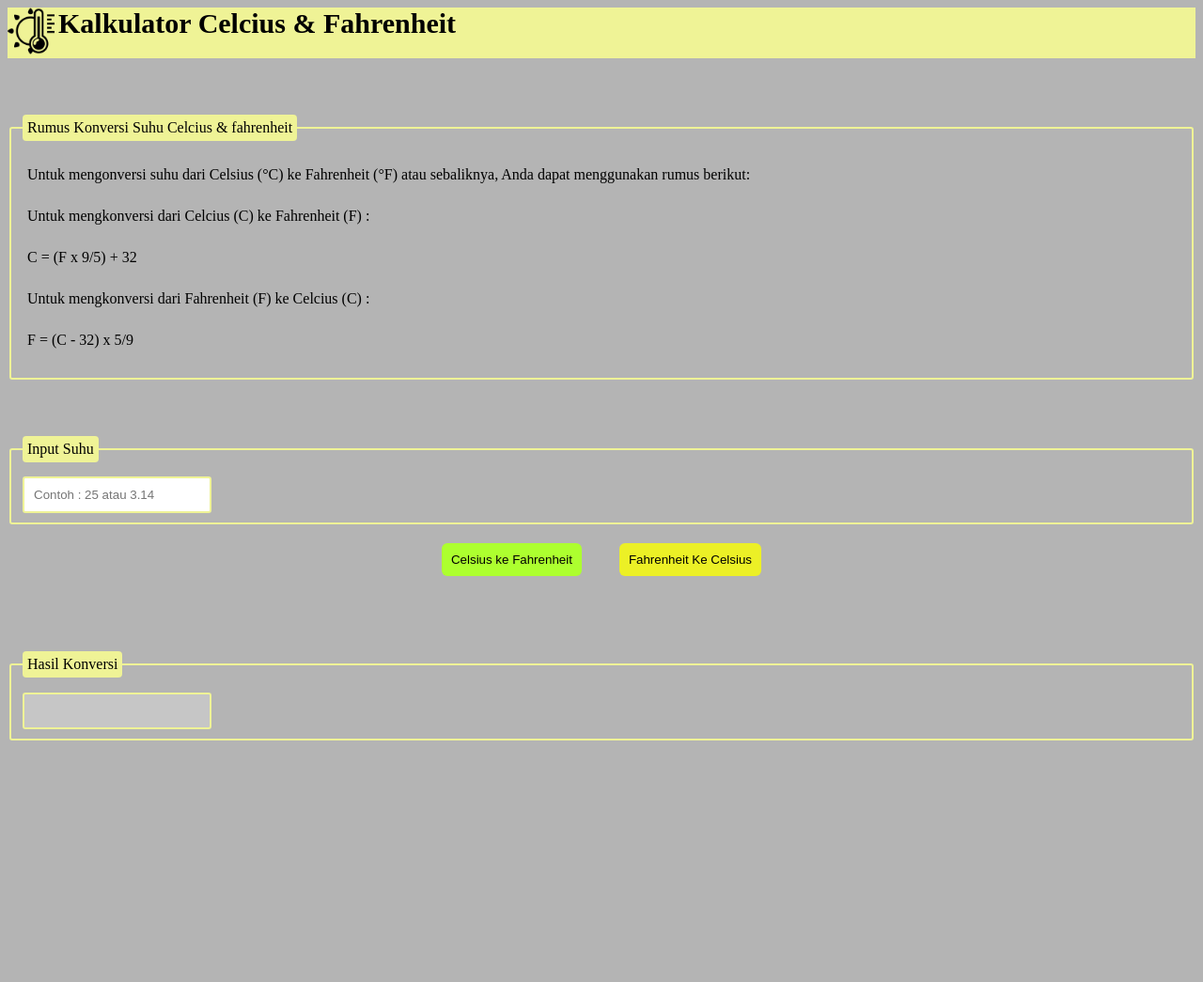
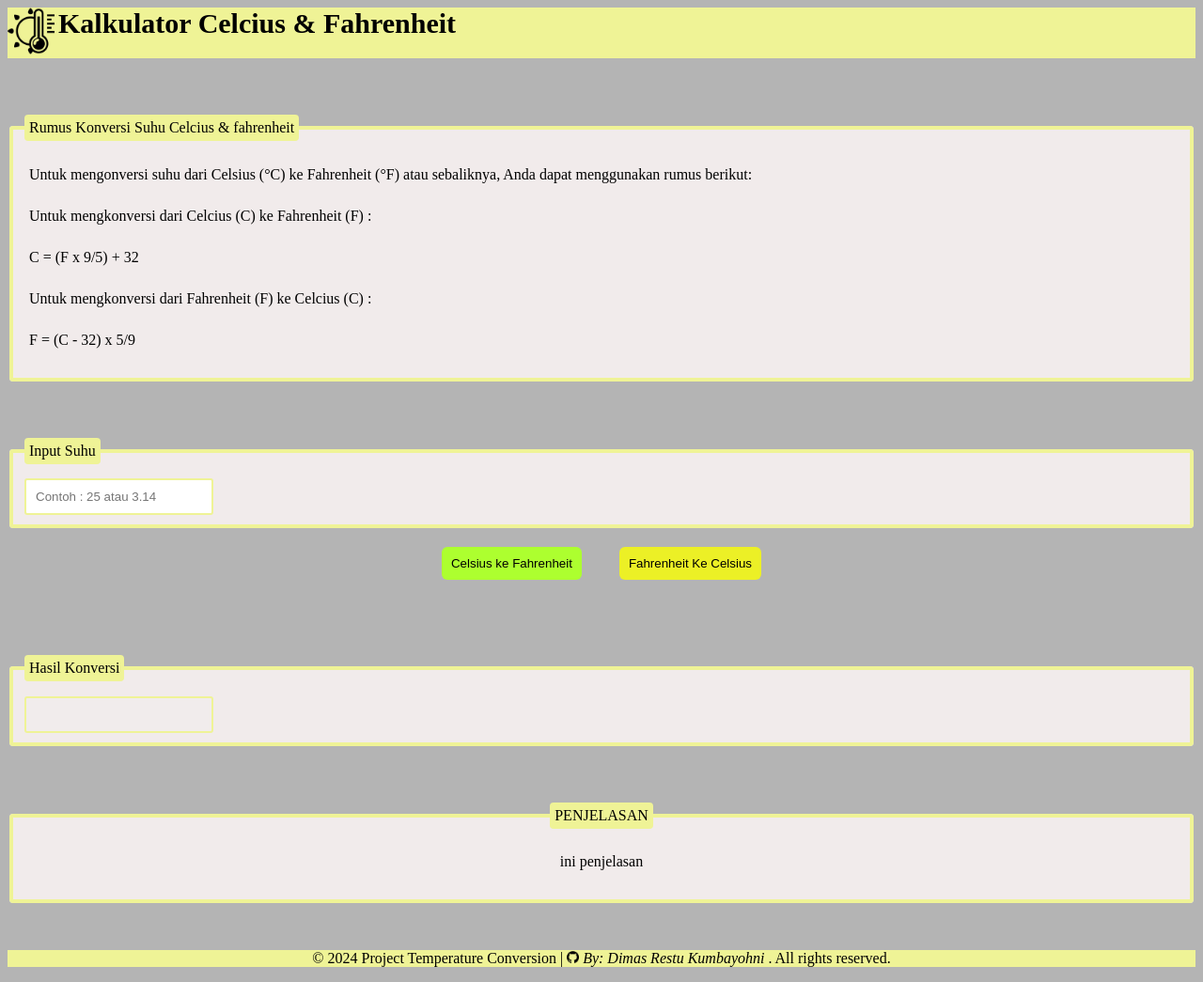
Before and after one commit to revou-fundamental-course/5-feb-24-DimsRK, a plain HTML site: page index.html in a window 1280 px wide. Shown: the whole page at 94% size. Before the commit the page ends 800 px from the top, so only its background shows below. Drawn offline with Linux system fonts and the light colour scheme.

```diff
--- a/CSS/style.css
+++ b/CSS/style.css
@@ -1,5 +1,25 @@
 header {
     background-color: #EFF396;
+}
+
+footer {
+    background-color: #EFF396;
+    text-align: center;
+}
+
+footer>p>a {
+    text-decoration: none;
+    font-style: italic;
+    color: black;
+}
+
+footer>p>a:hover {
+    font-weight: bolder;
+    cursor: pointer;
+}
+
+footer>p>a:active {
+    color: grey;
 }
 
 body {
@@ -14,12 +34,13 @@ header>h3 {
 
 fieldset {
     margin-top: 60px;
-    border: #EFF396 solid 2px;
-    border-radius: 3px;
-    -webkit-border-radius: 3px;
-    -moz-border-radius: 3px;
-    -ms-border-radius: 3px;
-    -o-border-radius: 3px;
+    border: #EFF396 solid 4px;
+    border-radius: 4px;
+    -webkit-border-radius: 4px;
+    -moz-border-radius: 4px;
+    -ms-border-radius: 4px;
+    -o-border-radius: 4px;
+    background-color: rgb(241, 235, 235);
 }
 
 legend {
@@ -45,6 +66,7 @@ fieldset>p {
 }
 
 .input {
+    display: inline-block;
     border: #EFF396 solid 2px;
     outline: none;
     border-radius: 3px;
@@ -111,3 +133,9 @@ button {
     -ms-transform: translateY(3px);
     -o-transform: translateY(3px);
 }
+
+#explain {
+    justify-content: center;
+    text-align: center;
+    margin-bottom: 50px;
+}
--- a/index.html
+++ b/index.html
@@ -4,6 +4,7 @@
     <meta charset="UTF-8">
     <meta name="viewport" content="width=device-width, initial-scale=1.0">
     <link rel="stylesheet" href="CSS/style.css">
+    <link rel="icon" href="../5-feb-24-DimsRK/Assets/temperature_icon-icons.com_65084.png" type="image/x-icon">
     <title> Kalkulator Celcius & Fahrenheit</title>
 </head>
 <body>
@@ -38,6 +39,15 @@
                 <input type="number" class="input" id="output-section" disabled>
             </fieldset>
         </div>
+        <div id="explain">
+            <fieldset>
+                <legend>PENJELASAN</legend>
+                <p>ini penjelasan</p>
+            </fieldset>
+        </div>
+        <footer>
+            <p>© 2024 Project Temperature Conversion | <a href="https://github.com/DimsRK" target="_blank"><img src="Assets/github_logo_icon_145252.png" width="13px" alt="github logo"> By: Dimas Restu Kumbayohni</a> . All rights reserved.</p>
+        </footer>
     </main>
 </body>
 </html>
```
Also changed, not shown: Assets/github_logo_icon_145252.png (added). Lines whose indentation alone changed are shown as unchanged.
